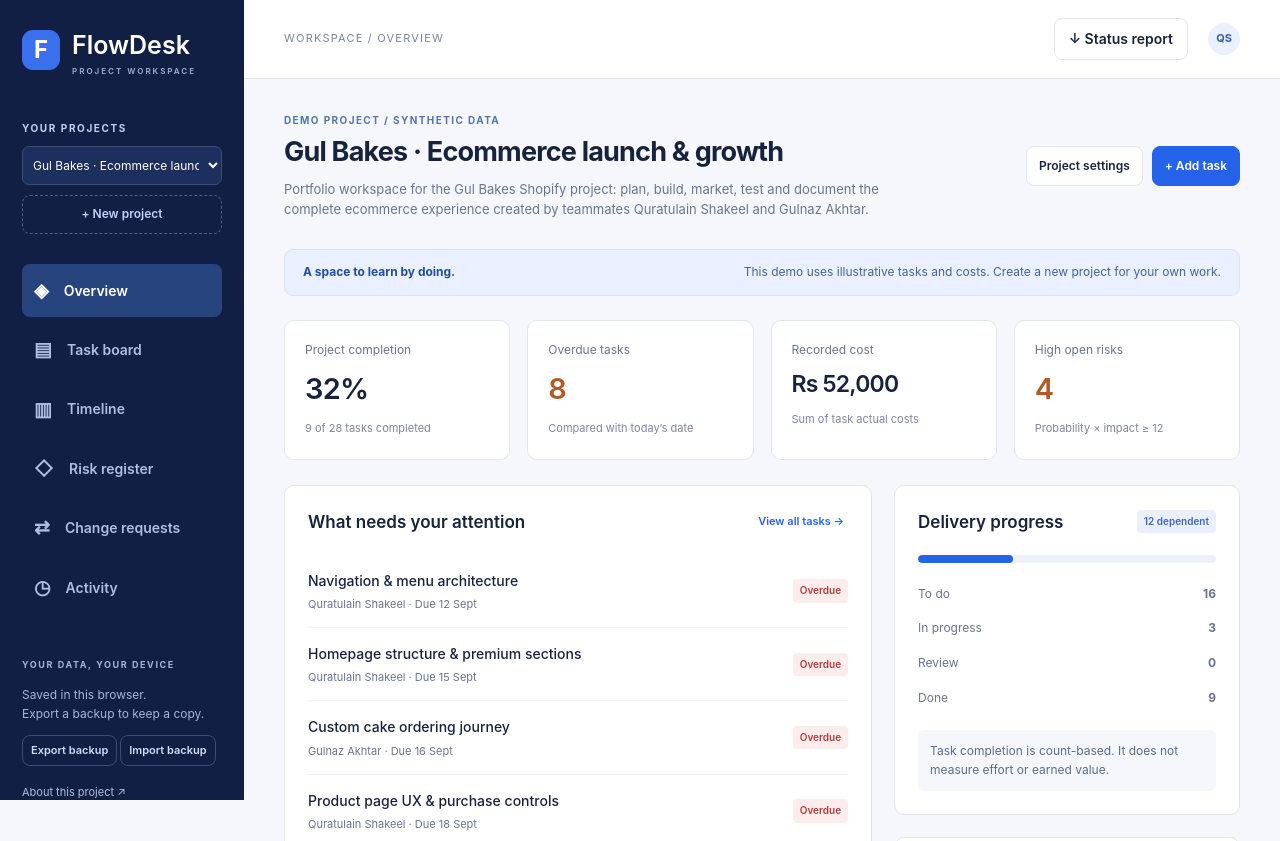
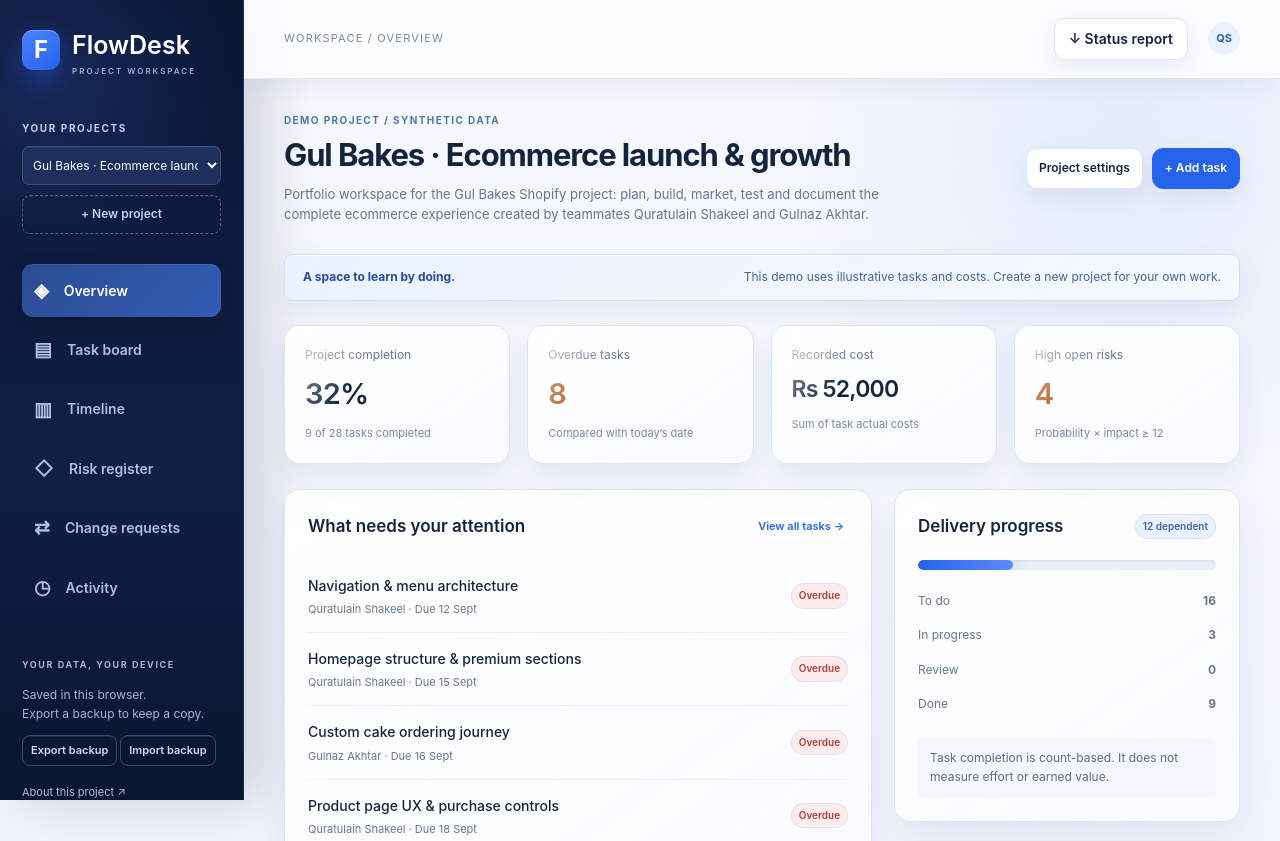
Before and after one commit to quratulain-shakeel/quratulain-business-portfolio, a website: page projects/flowdesk/index.html in a window 1280 px wide. Shown: the top 841 px of the page. Drawn offline with Linux system fonts and the light colour scheme.

Commit message:
Polish FlowDesk with premium 3D glass styling

```diff
--- a/projects/flowdesk/styles.css
+++ b/projects/flowdesk/styles.css
@@ -5,3 +5,150 @@
 @media(max-width:390px){.board{grid-template-columns:1fr}.metric strong{font-size:21px}}
 
 fieldset{grid-column:1/-1;min-width:0}
+
+
+/* =========================================================
+   PREMIUM 3D / GLASS UPGRADE — GUL BAKES FLOWDESK
+========================================================= */
+body{
+  background:
+    radial-gradient(circle at 88% 10%,rgba(37,99,235,.08),transparent 22%),
+    linear-gradient(180deg,#f6f8fd 0%,#eef3fb 100%);
+}
+.sidebar{
+  background:
+    radial-gradient(circle at 20% 10%,rgba(72,111,230,.18),transparent 24%),
+    linear-gradient(180deg,#0b1735 0%,#111f45 58%,#0a1530 100%);
+  border-right:1px solid rgba(255,255,255,.08);
+  box-shadow:20px 0 55px rgba(6,18,45,.16);
+}
+.brand b{
+  background:linear-gradient(145deg,#4c82ff,#2563eb);
+  box-shadow:0 10px 24px rgba(37,99,235,.34),inset 0 1px 0 rgba(255,255,255,.28);
+}
+.sidebar select,.new-project,.sidebar-bottom button{
+  backdrop-filter:blur(14px);
+  box-shadow:inset 0 1px 0 rgba(255,255,255,.06);
+}
+.sidebar nav button{
+  border-radius:11px;
+  transition:transform .22s ease,background .22s ease,box-shadow .22s ease;
+}
+.sidebar nav button:hover{
+  transform:translateX(4px);
+  background:linear-gradient(90deg,#20396c,#284b91);
+  box-shadow:0 10px 26px rgba(0,0,0,.16);
+}
+.sidebar nav button.active{
+  background:linear-gradient(135deg,#2b4c92,#315db3);
+  box-shadow:0 14px 28px rgba(0,0,0,.18),inset 0 1px 0 rgba(255,255,255,.08);
+}
+.workspace>header{
+  background:rgba(255,255,255,.78);
+  backdrop-filter:blur(18px) saturate(130%);
+  box-shadow:0 8px 25px rgba(18,36,80,.05);
+}
+main{perspective:1600px}
+.heading h1{
+  font-size:31px;
+  letter-spacing:-1.1px;
+}
+.heading-actions button,.primary,#report{
+  border-radius:11px;
+  box-shadow:0 9px 24px rgba(22,50,105,.08);
+  transition:transform .22s ease,box-shadow .22s ease,border-color .22s ease;
+}
+.heading-actions button:hover,.primary:hover,#report:hover{
+  transform:translateY(-2px);
+  box-shadow:0 14px 30px rgba(18,46,110,.14);
+}
+.demo-banner{
+  background:linear-gradient(135deg,rgba(234,240,255,.95),rgba(245,248,255,.88));
+  border-color:#d2def7;
+  box-shadow:0 10px 28px rgba(20,48,104,.07),inset 0 1px 0 white;
+}
+.metric,.panel,.task,.table-wrap,.timeline{
+  background:linear-gradient(145deg,rgba(255,255,255,.98),rgba(248,250,255,.94));
+  border-color:#dce4f3;
+  box-shadow:0 12px 30px rgba(20,44,94,.07),inset 0 1px 0 rgba(255,255,255,.9);
+}
+.metric{
+  border-radius:16px;
+  position:relative;
+  overflow:hidden;
+  transition:transform .25s ease,box-shadow .25s ease;
+}
+.metric:before{
+  content:"";
+  position:absolute;
+  inset:0;
+  background:linear-gradient(125deg,rgba(255,255,255,.75),transparent 35%);
+  pointer-events:none;
+}
+.metric:hover{
+  transform:translateY(-5px) rotateX(2deg);
+  box-shadow:0 20px 42px rgba(18,44,101,.12);
+}
+.panel{
+  border-radius:16px;
+  box-shadow:0 16px 36px rgba(18,43,93,.07);
+}
+.column{
+  background:linear-gradient(180deg,#edf2fa,#e8eef8);
+  border:1px solid #dfe6f2;
+  border-radius:14px;
+  box-shadow:inset 0 1px 0 rgba(255,255,255,.8);
+}
+.task{
+  border-radius:12px;
+  transition:transform .22s ease,box-shadow .22s ease,border-color .22s ease;
+}
+.task:hover{
+  transform:translateY(-4px);
+  box-shadow:0 16px 32px rgba(15,40,92,.12);
+  border-color:#bfd0f0;
+}
+.progress-track{
+  height:10px;
+  background:#e9eef7;
+  box-shadow:inset 0 1px 3px rgba(17,38,80,.08);
+}
+.progress-track>span{
+  background:linear-gradient(90deg,#2563eb,#5b8cff);
+  box-shadow:0 0 18px rgba(37,99,235,.26);
+}
+.badge{
+  border-radius:999px;
+  border:1px solid rgba(117,145,198,.14);
+}
+.table-wrap,.timeline{border-radius:14px}
+.timeline-track{
+  background:linear-gradient(180deg,#f0f4fb,#e8eef8);
+}
+.timeline-bar{
+  background:linear-gradient(90deg,#326ee8,#6a95ff);
+  box-shadow:0 8px 18px rgba(37,99,235,.18);
+}
+dialog{
+  border:1px solid rgba(217,226,243,.95);
+  background:linear-gradient(145deg,#fff,#f7f9fd);
+  box-shadow:0 40px 110px rgba(7,20,50,.30);
+  backdrop-filter:blur(18px);
+}
+dialog::backdrop{
+  background:rgba(7,17,38,.72);
+  backdrop-filter:blur(8px);
+}
+#toast{
+  border:1px solid rgba(255,255,255,.12);
+  background:linear-gradient(135deg,#0d1d42,#172554);
+  box-shadow:0 20px 55px rgba(5,17,45,.28);
+}
+@media(max-width:760px){
+  .sidebar{box-shadow:none;border-right:0;border-bottom:1px solid rgba(255,255,255,.08)}
+  .sidebar nav button:hover{transform:none}
+  .metric:hover,.task:hover{transform:none}
+}
+@media(prefers-reduced-motion:reduce){
+  .metric,.task,.sidebar nav button,.heading-actions button,.primary,#report{transition:none!important;transform:none!important}
+}
```
